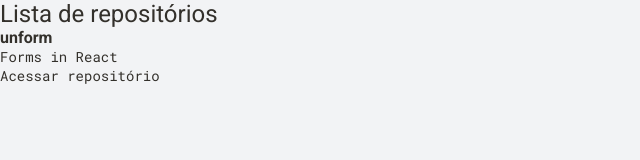
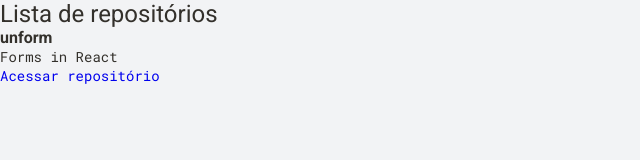
Before and after one commit to dfsilvadev/ignite-rocketseat, a React app: page / in a window 1280 px wide. Shown: the top 160 px of the page, without its empty margins (0-640 px from the left). Built offline with nearby package versions, Linux system fonts and the light colour scheme; the HTML template or start-up script is replaced by a standard one.

Commit message:
feat: removendo o color da tag a

```diff
--- a/src/style/global.scss
+++ b/src/style/global.scss
@@ -37,7 +37,6 @@ span {
 }
 a {
   text-decoration: none;
-  color: inherit;
 }
 a,
 p {
```
